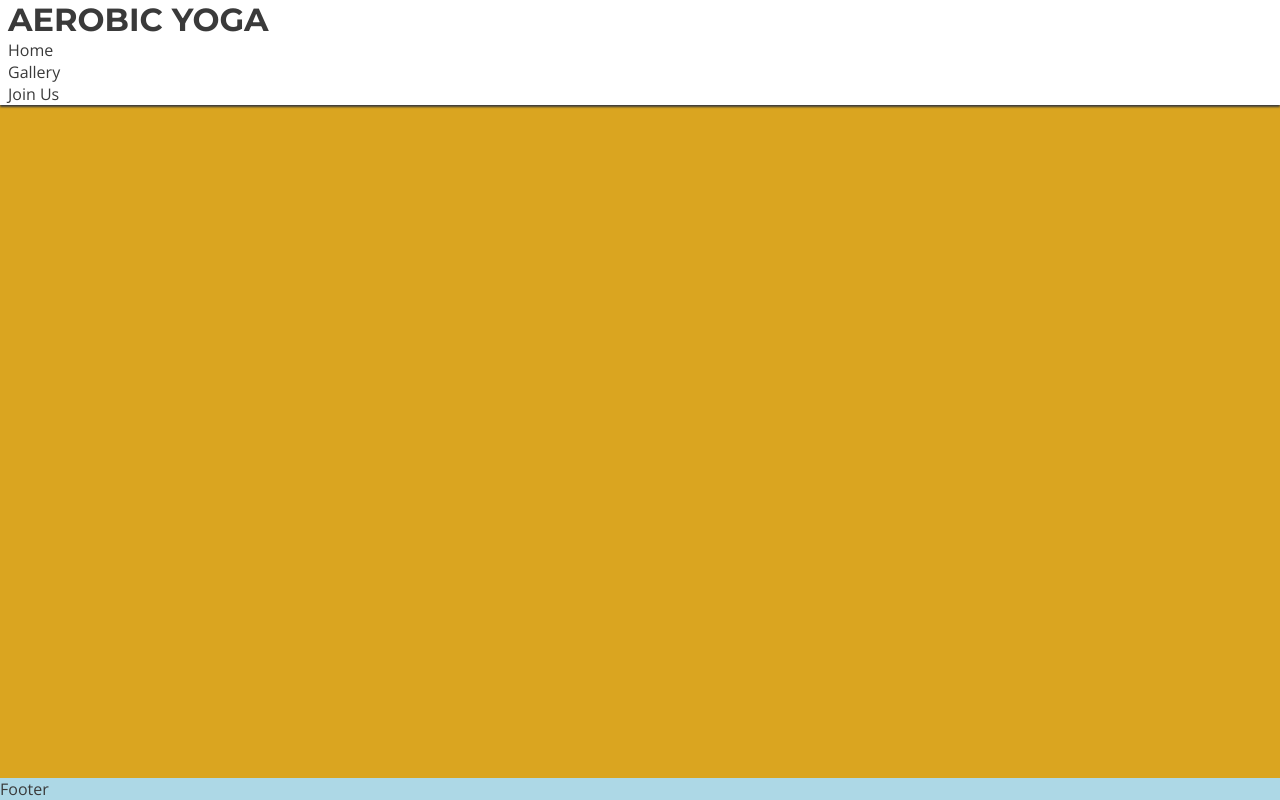
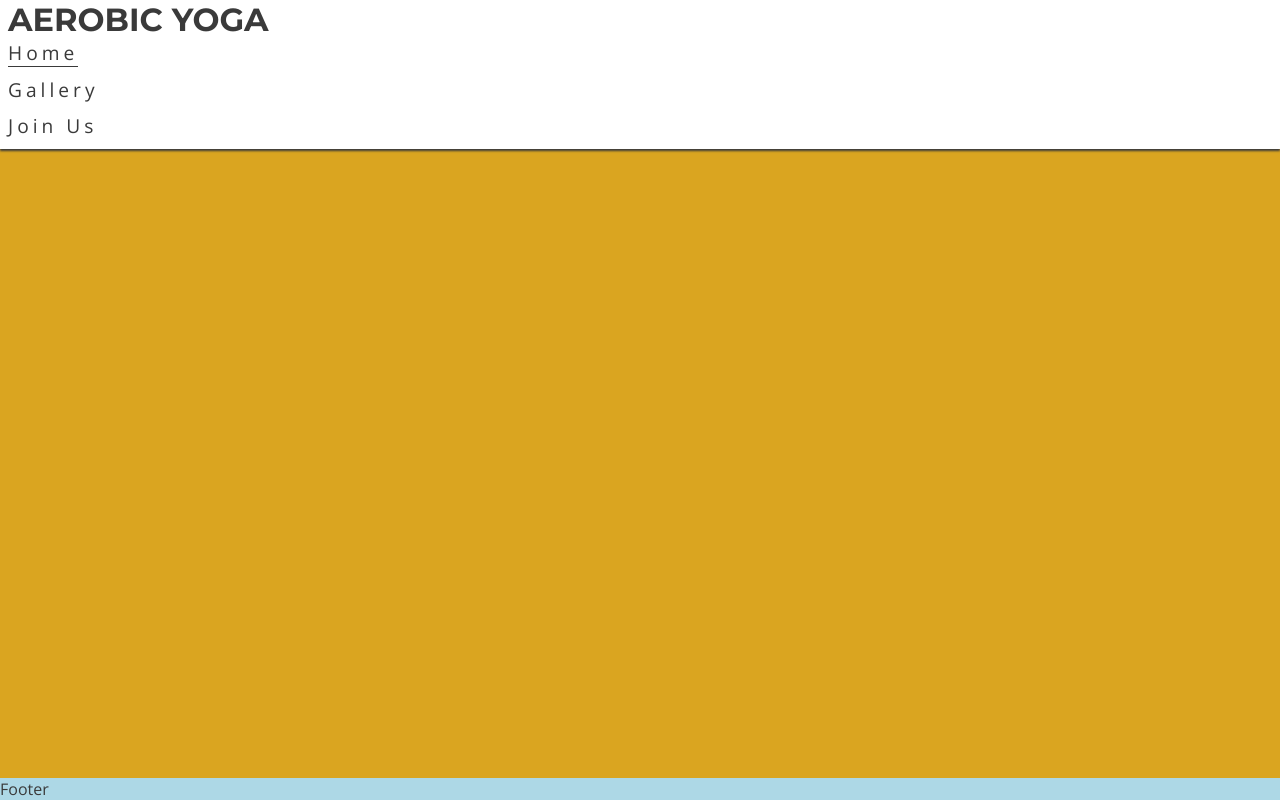
Before and after one commit to osaroo3/Aerobic_Yoga_CI_Project1, a plain HTML site: page index.html in a window 1280 px wide. Drawn offline with nearby package versions, Linux system fonts and the light colour scheme.

Commit message:
Add styling to 'Home' nav-link to indicate active page

```diff
--- a/assets/css/style.css
+++ b/assets/css/style.css
@@ -35,8 +35,19 @@ header a {
     color: inherit;
 }
 
-header li {
+#header_menu {
+    font-size: 120%;
     list-style-type: none;
+    letter-spacing: 4px;
+
+}
+
+#header_menu>li {
+    margin-bottom: 0.5em;
+}
+
+.active {
+    border-bottom: 1px solid #3a3a3a;
 }
 
 h1 {
--- a/index.html
+++ b/index.html
@@ -39,10 +39,10 @@
         <h1 id="logo">Aerobic Yoga</h1>
       </a>
       <nav>
-        <ul>
-          <li>Home</li>
-          <li>Gallery</li>
-          <li>Join Us</li>
+        <ul id="header_menu">
+          <li><a href="" class="active">Home</a></li>
+          <li><a href="">Gallery</a></li>
+          <li><a href="">Join Us</a></li>
         </ul>
       </nav>
     </header>
```
